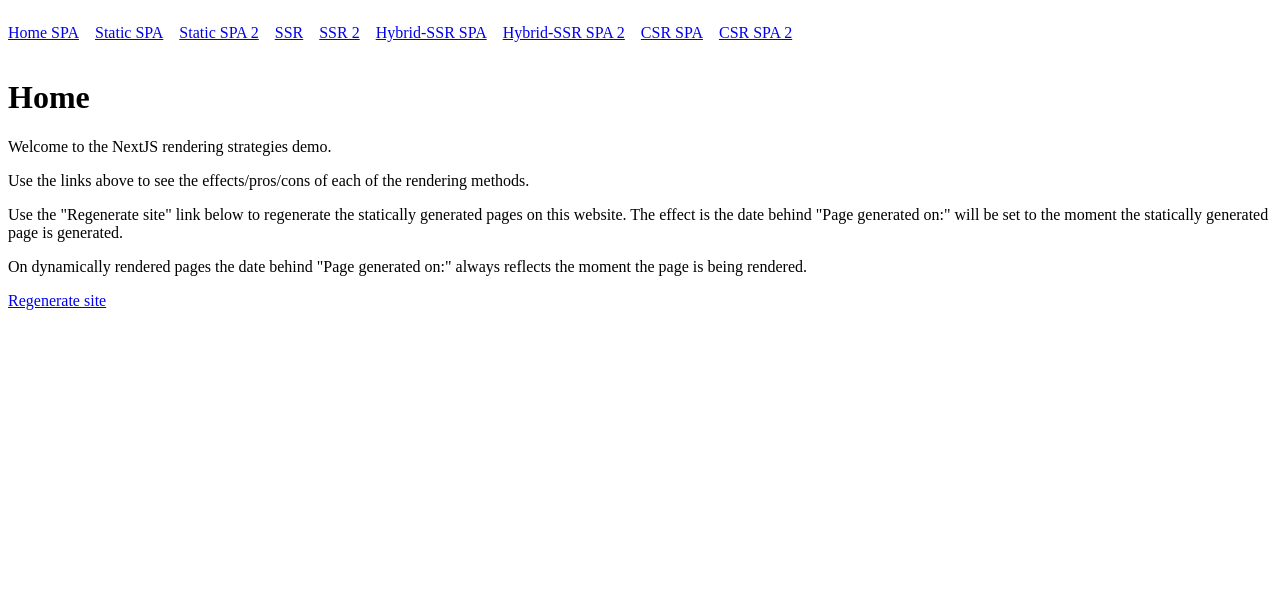
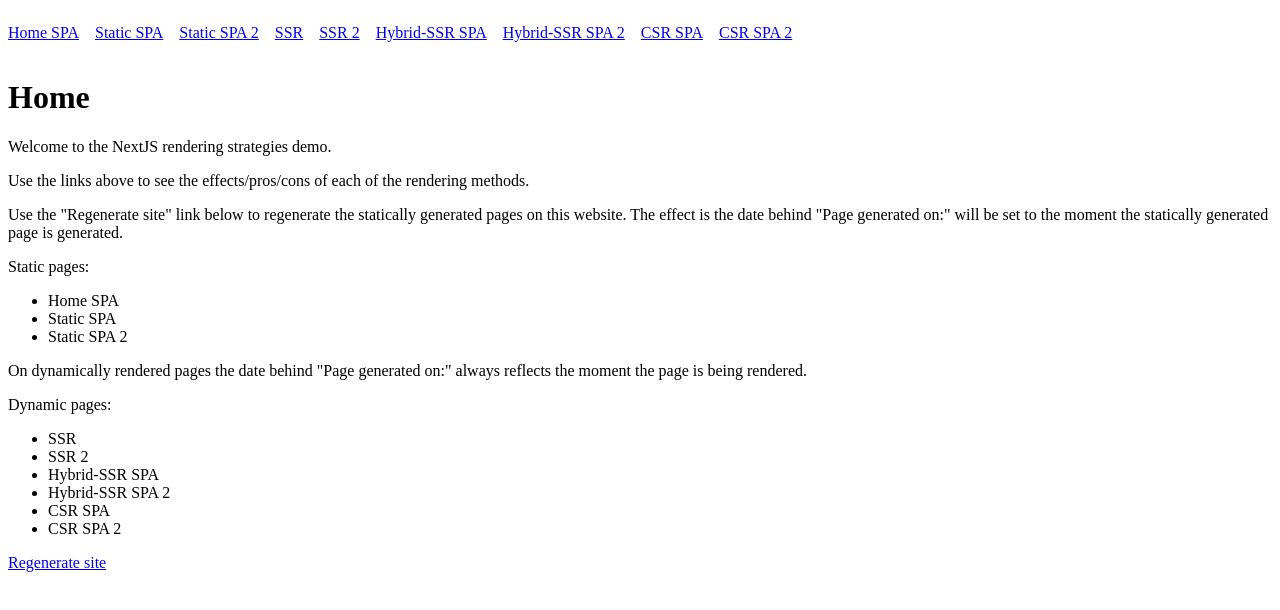
Before and after one commit to willemliu/static-next, a Next.js app: page / in a window 1280 px wide. Shown: the top 610 px of the page. Built offline with nearby package versions, Linux system fonts and the light colour scheme.

Commit message:
Home description

```diff
--- a/pages/index.tsx
+++ b/pages/index.tsx
@@ -20,8 +20,27 @@ function Index(props: any) {
                 statically generated page is generated.
             </p>
             <p>
+                Static pages:
+                <ul>
+                    <li>Home SPA</li>
+                    <li>Static SPA</li>
+                    <li>Static SPA 2</li>
+                </ul>
+            </p>
+            <p>
                 On dynamically rendered pages the date behind "Page generated
                 on:" always reflects the moment the page is being rendered.
+            </p>
+            <p>
+                Dynamic pages:
+                <ul>
+                    <li>SSR</li>
+                    <li>SSR 2</li>
+                    <li>Hybrid-SSR SPA</li>
+                    <li>Hybrid-SSR SPA 2</li>
+                    <li>CSR SPA</li>
+                    <li>CSR SPA 2</li>
+                </ul>
             </p>
 
             <Regenerate date={props?.date} />
```
